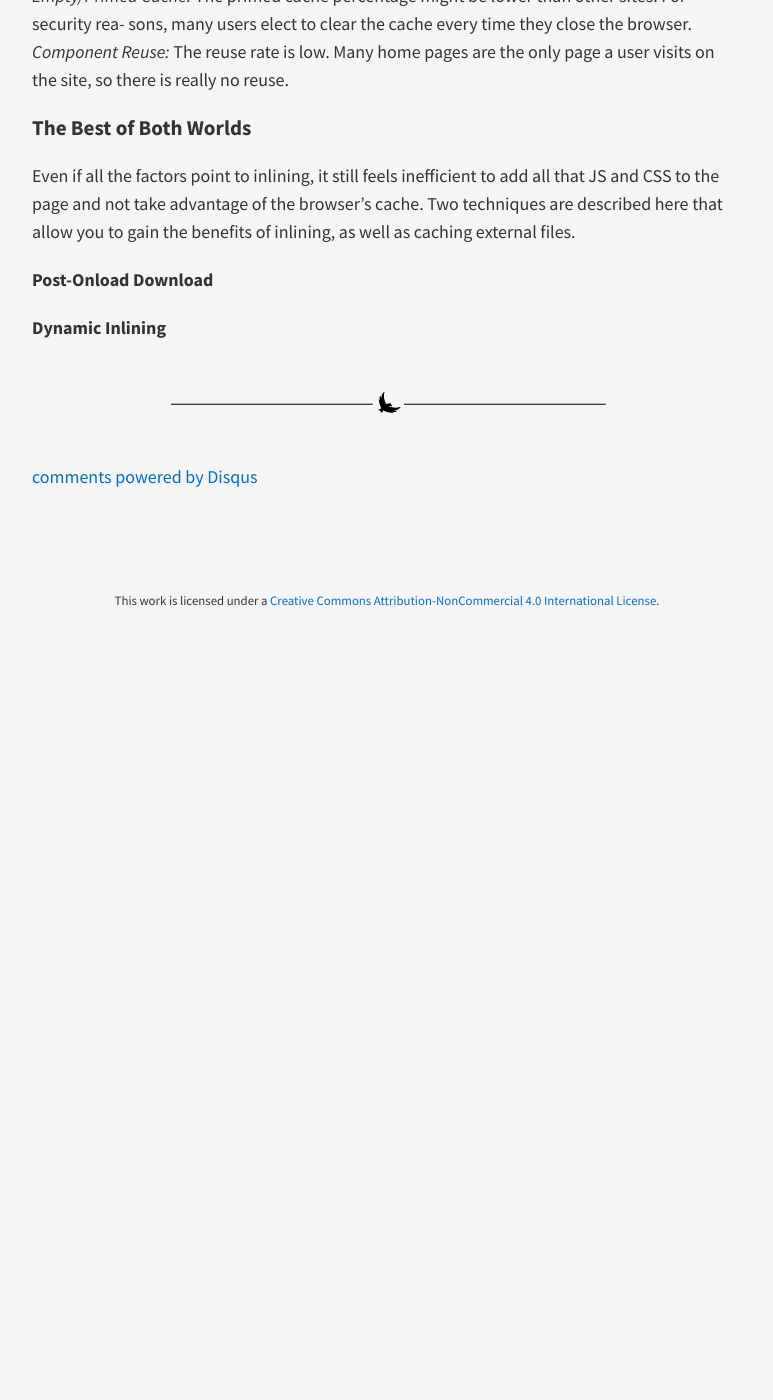
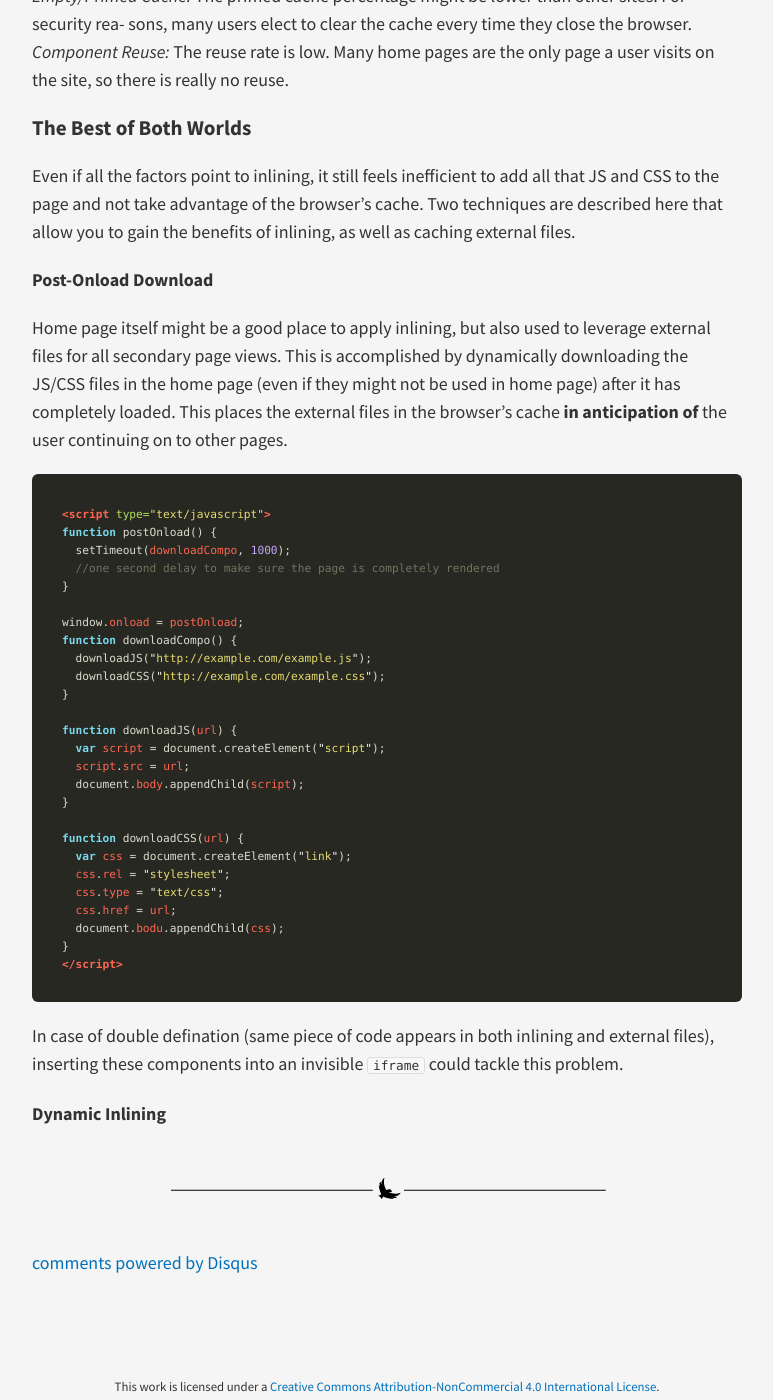
Before and after one commit to ycswaves/blog, a Jekyll site: the page built from _posts/2015-08-11-web-performance-make-js-css-external.md, in a window 1280 px wide and 1400 px high, scrolled down 978 px. Shown: the whole window, without its empty margins (253-1026 px from the left). Built offline with Jekyll 4.4.1, drawn with Linux system fonts in a browser that asks for light colours; nearby versions of some CDN libraries; Markdown is read by kramdown in place of the engine named in the settings; comment, search, counter and statistics services are not loaded; before the commit the page ends 1608 px from its top, so only the background shows below that.

Commit message:
add content

```diff
--- a/_posts/2015-08-11-web-performance-make-js-css-external.md
+++ b/_posts/2015-08-11-web-performance-make-js-css-external.md
@@ -24,5 +24,37 @@ Home page might be the only exception where inlining is preferable. Take a look
 Even if all the factors point to inlining, it still feels inefficient to add all that JS and CSS to the page and not take advantage of the browser’s cache. Two techniques are described here that allow you to gain the benefits of inlining, as well as caching external files.
 
 #### Post-Onload Download
+Home page itself might be a good place to apply inlining, but also used to leverage external files for all secondary page views. This is accomplished by dynamically downloading the JS/CSS files in the home page (even if they might not be used in home page) after it has completely loaded. This places the external files in the browser's cache **in anticipation of** the user continuing on to other pages.
+
+{% highlight html %}
+<script type="text/javascript">
+function postOnload() {
+  setTimeout(downloadCompo, 1000);
+  //one second delay to make sure the page is completely rendered
+}
+
+window.onload = postOnload;
+function downloadCompo() {
+  downloadJS("http://example.com/example.js");
+  downloadCSS("http://example.com/example.css");
+}
+
+function downloadJS(url) {
+  var script = document.createElement("script");
+  script.src = url;
+  document.body.appendChild(script);
+}
+
+function downloadCSS(url) {
+  var css = document.createElement("link");
+  css.rel = "stylesheet";
+  css.type = "text/css";
+  css.href = url;
+  document.bodu.appendChild(css);
+}
+</script>
+{% endhighlight %}
+
+In case of double defination (same piece of code appears in both inlining and external files), inserting these components into an invisible `iframe` could tackle this problem.
 
 #### Dynamic Inlining
```
Also changed, not shown: _posts/2015-08-09-web-performance-avoid-css-expressions.md (+1 -1 lines).
